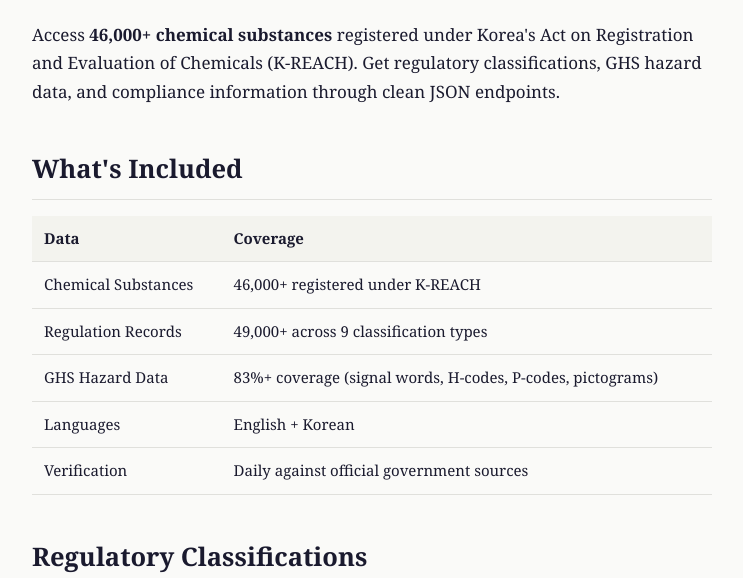
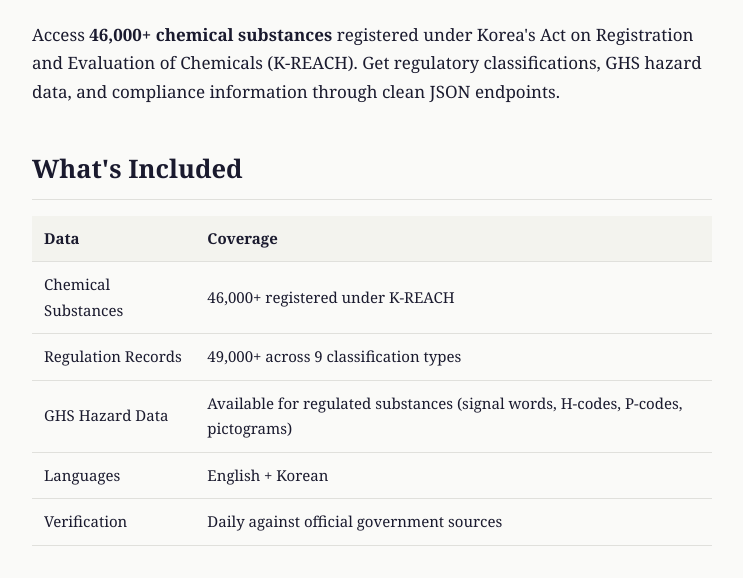
Before and after one commit to han-tagg/Korean-chemical-substance-api, a plain HTML site: page docs/index.html in a window 1280 px wide. Shown: the part 222-800 px from the top of the page, without its empty margins (268-1011 px from the left). Drawn offline with Linux system fonts and the light colour scheme.

Commit message:
Update index.html

```diff
--- a/docs/index.html
+++ b/docs/index.html
@@ -156,7 +156,7 @@
   <tr><th>Data</th><th>Coverage</th></tr>
   <tr><td>Chemical Substances</td><td>46,000+ registered under K-REACH</td></tr>
   <tr><td>Regulation Records</td><td>49,000+ across 9 classification types</td></tr>
-  <tr><td>GHS Hazard Data</td><td>83%+ coverage (signal words, H-codes, P-codes, pictograms)</td></tr>
+  <tr><td>GHS Hazard Data</td><td>Available for regulated substances (signal words, H-codes, P-codes, pictograms)</td></tr>
   <tr><td>Languages</td><td>English + Korean</td></tr>
   <tr><td>Verification</td><td>Daily against official government sources</td></tr>
 </table>
```
